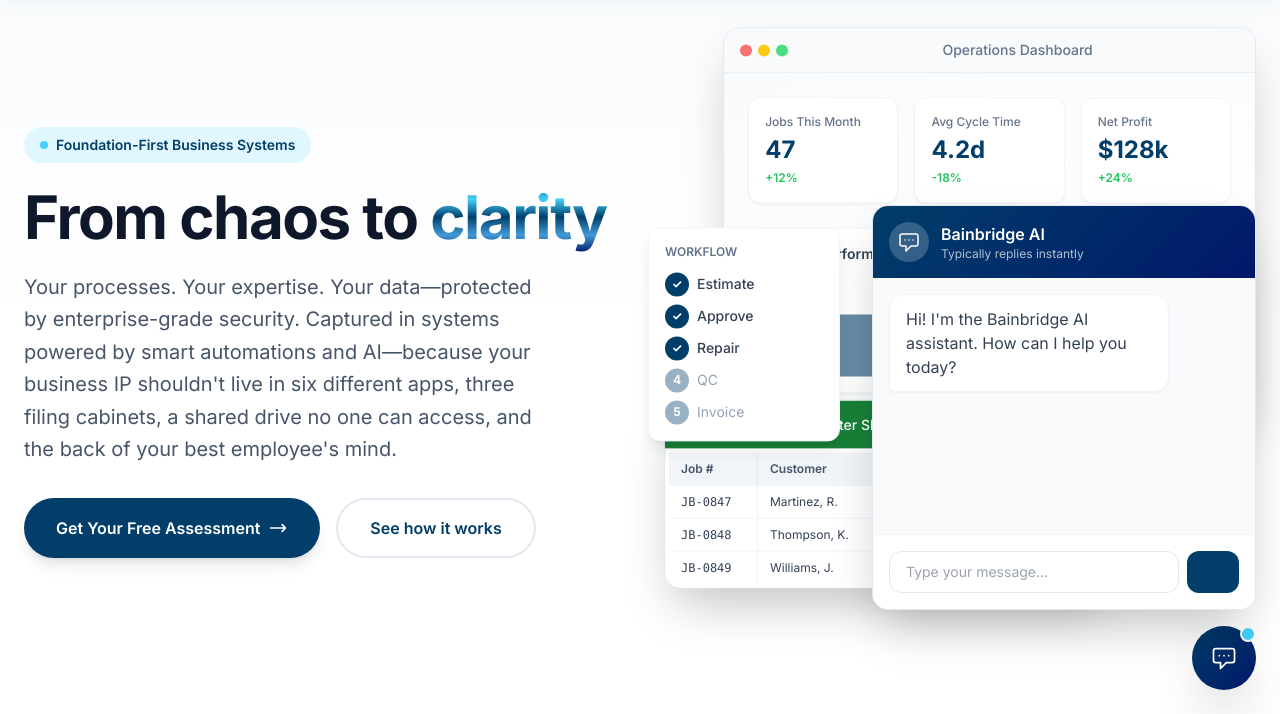
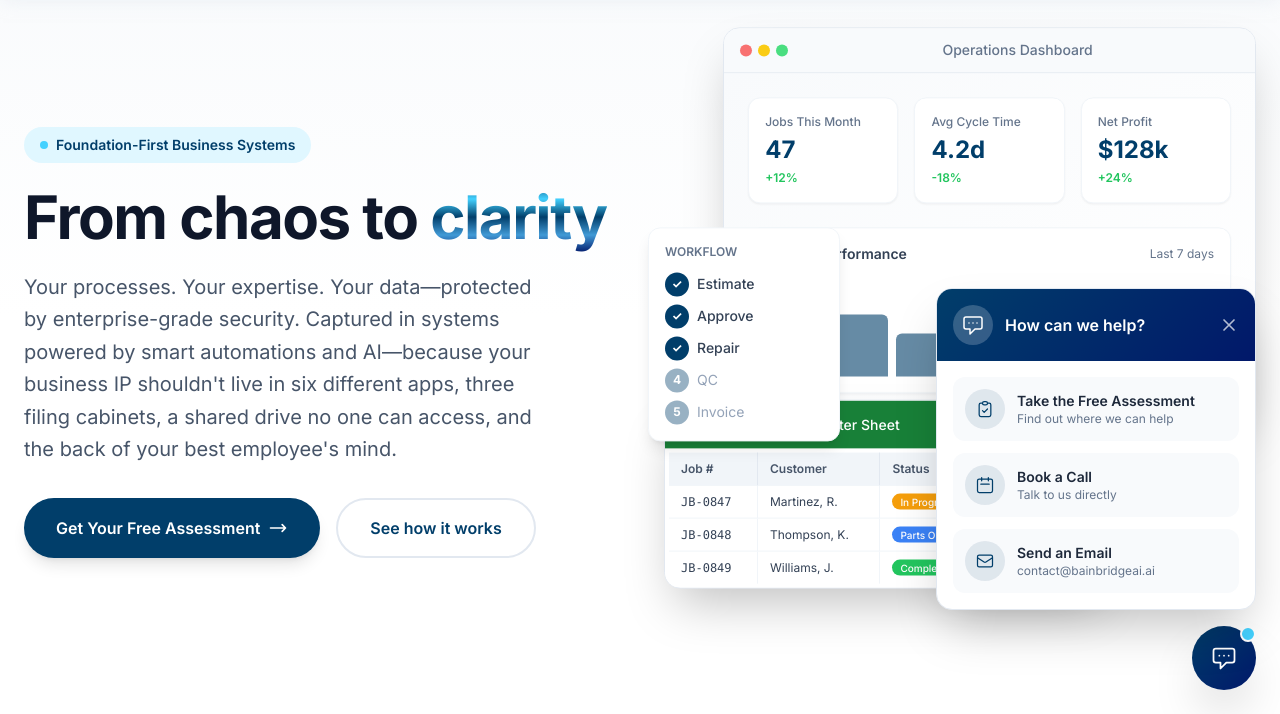
Before and after one commit to ttravj/bainbridge-website, a website: page index.html in a window 1280 px wide. Both pictures are taken after a click on the button 1224 px from the left and 744 px from the top of the page. Shown: the part 86-800 px from the top of the page. Drawn offline with nearby package versions, Linux system fonts and the light colour scheme.

Commit message:
Add files via upload

```diff
--- a/index.html
+++ b/index.html
@@ -553,7 +553,7 @@
             </svg>
           </div>
           <h3 class="font-semibold text-slate-800 mb-2">Email Us</h3>
-          <a href="mailto:travis@bainbridgeai.ai" class="text-[#013e6a] hover:underline">travis@bainbridgeai.ai</a>
+          <a href="mailto:contact@bainbridgeai.ai" class="text-[#013e6a] hover:underline">contact@bainbridgeai.ai</a>
         </div>
 
         <!-- Book a Call -->
@@ -567,16 +567,16 @@
           <a href="https://calendar.app.google/abniEgKe1rFuKKXy5" target="_blank" class="text-[#013e6a] hover:underline">Schedule a time →</a>
         </div>
 
-        <!-- Location -->
-        <div class="bg-white rounded-2xl p-8 text-center shadow-sm border border-slate-100">
-          <div class="w-14 h-14 mx-auto mb-4 rounded-full bg-[#013e6a]/10 flex items-center justify-center">
-            <svg class="w-7 h-7 text-[#013e6a]" fill="none" stroke="currentColor" viewBox="0 0 24 24">
-              <path stroke-linecap="round" stroke-linejoin="round" stroke-width="1.5" d="M17.657 16.657L13.414 20.9a1.998 1.998 0 01-2.827 0l-4.244-4.243a8 8 0 1111.314 0z"/>
-              <path stroke-linecap="round" stroke-linejoin="round" stroke-width="1.5" d="M15 11a3 3 0 11-6 0 3 3 0 016 0z"/>
+        <!-- Start Conversation -->
+        <div class="bg-gradient-to-br from-[#013e6a] to-[#01186a] rounded-2xl p-8 text-center shadow-sm">
+          <div class="w-14 h-14 mx-auto mb-4 rounded-full bg-white/20 flex items-center justify-center">
+            <svg class="w-7 h-7 text-white" fill="none" stroke="currentColor" viewBox="0 0 24 24">
+              <path stroke-linecap="round" stroke-linejoin="round" stroke-width="1.5" d="M8 12h.01M12 12h.01M16 12h.01M21 12c0 4.418-4.03 8-9 8a9.863 9.863 0 01-4.255-.949L3 20l1.395-3.72C3.512 15.042 3 13.574 3 12c0-4.418 4.03-8 9-8s9 3.582 9 8z"/>
             </svg>
           </div>
-          <h3 class="font-semibold text-slate-800 mb-2">Based In</h3>
-          <p class="text-slate-600">Bainbridge Island, WA</p>
+          <h3 class="font-semibold text-white mb-2">Not Sure Where to Start?</h3>
+          <p class="text-white/70 text-sm mb-4">Take our quick assessment and we'll point you in the right direction.</p>
+          <a href="assessment.html" class="inline-block px-5 py-2 bg-white text-[#013e6a] rounded-full font-semibold text-sm hover:bg-white/90 transition-colors">Start Assessment →</a>
         </div>
       </div>
     </div>
@@ -604,7 +604,7 @@
         <div>
           <h4 class="font-semibold mb-4">Get in Touch</h4>
           <ul class="space-y-3 text-slate-400">
-            <li><a href="/cdn-cgi/l/email-protection#bfdcd0d1cbdedccbffddded6d1ddcdd6dbd8daded691ded6" class="hover:text-white transition-colors"><span class="__cf_email__" data-cfemail="40232f2e34212334002221292e22322924272521296e2129">[email&#160;protected]</span></a></li>
+            <li><a href="mailto:contact@bainbridgeai.ai" class="hover:text-white transition-colors">contact@bainbridgeai.ai</a></li>
             <li><a href="assessment.html" target="_blank" class="hover:text-white transition-colors">Get Your Free Assessment</a></li>
           </ul>
         </div>
@@ -628,27 +628,63 @@
       <span class="absolute top-0 right-0 w-4 h-4 bg-[#43d1ff] rounded-full border-2 border-white animate-pulse"></span>
     </button>
 
-    <div id="chat-window" class="hidden absolute bottom-20 right-0 w-96 bg-white rounded-2xl shadow-2xl border border-slate-200 overflow-hidden">
+    <div id="chat-window" class="hidden absolute bottom-20 right-0 w-80 bg-white rounded-2xl shadow-2xl border border-slate-200 overflow-hidden">
       <div class="p-4 gradient-bg text-white">
-        <div class="flex items-center gap-3">
-          <div class="w-10 h-10 rounded-full bg-white/20 flex items-center justify-center">
-            <svg class="w-6 h-6" fill="none" stroke="currentColor" viewBox="0 0 24 24">
-              <path stroke-linecap="round" stroke-linejoin="round" stroke-width="1.5" d="M8 10h.01M12 10h.01M16 10h.01M9 16H5a2 2 0 01-2-2V6a2 2 0 012-2h14a2 2 0 012 2v8a2 2 0 01-2 2h-5l-5 5v-5z"/>
+        <div class="flex items-center justify-between">
+          <div class="flex items-center gap-3">
+            <div class="w-10 h-10 rounded-full bg-white/20 flex items-center justify-center">
+              <svg class="w-6 h-6" fill="none" stroke="currentColor" viewBox="0 0 24 24">
+                <path stroke-linecap="round" stroke-linejoin="round" stroke-width="1.5" d="M8 10h.01M12 10h.01M16 10h.01M9 16H5a2 2 0 01-2-2V6a2 2 0 012-2h14a2 2 0 012 2v8a2 2 0 01-2 2h-5l-5 5v-5z"/>
+              </svg>
+            </div>
+            <div>
+              <div class="font-semibold">How can we help?</div>
+            </div>
+          </div>
+          <button onclick="document.getElementById('chat-window').classList.add('hidden')" class="text-white/70 hover:text-white">
+            <svg class="w-5 h-5" fill="none" stroke="currentColor" viewBox="0 0 24 24">
+              <path stroke-linecap="round" stroke-linejoin="round" stroke-width="2" d="M6 18L18 6M6 6l12 12"/>
+            </svg>
+          </button>
+        </div>
+      </div>
+      <div class="p-4 space-y-3">
+        <a href="assessment.html" class="flex items-center gap-3 p-3 rounded-xl bg-slate-50 hover:bg-slate-100 transition-colors group">
+          <div class="w-10 h-10 rounded-full bg-[#013e6a]/10 flex items-center justify-center group-hover:bg-[#013e6a]/20 transition-colors">
+            <svg class="w-5 h-5 text-[#013e6a]" fill="none" stroke="currentColor" viewBox="0 0 24 24">
+              <path stroke-linecap="round" stroke-linejoin="round" stroke-width="1.5" d="M9 5H7a2 2 0 00-2 2v12a2 2 0 002 2h10a2 2 0 002-2V7a2 2 0 00-2-2h-2M9 5a2 2 0 002 2h2a2 2 0 002-2M9 5a2 2 0 012-2h2a2 2 0 012 2m-6 9l2 2 4-4"/>
             </svg>
           </div>
           <div>
-            <div class="font-semibold">Bainbridge AI</div>
-            <div class="text-xs text-white/70">Typically replies instantly</div>
+            <div class="font-semibold text-slate-800 text-sm">Take the Free Assessment</div>
+            <div class="text-xs text-slate-500">Find out where we can help</div>
           </div>
-        </div>
+        </a>
+        <a href="https://calendar.app.google/abniEgKe1rFuKKXy5" target="_blank" class="flex items-center gap-3 p-3 rounded-xl bg-slate-50 hover:bg-slate-100 transition-colors group">
+          <div class="w-10 h-10 rounded-full bg-[#013e6a]/10 flex items-center justify-center group-hover:bg-[#013e6a]/20 transition-colors">
+            <svg class="w-5 h-5 text-[#013e6a]" fill="none" stroke="currentColor" viewBox="0 0 24 24">
+              <path stroke-linecap="round" stroke-linejoin="round" stroke-width="1.5" d="M8 7V3m8 4V3m-9 8h10M5 21h14a2 2 0 002-2V7a2 2 0 00-2-2H5a2 2 0 00-2 2v12a2 2 0 002 2z"/>
+            </svg>
+          </div>
+          <div>
+            <div class="font-semibold text-slate-800 text-sm">Book a Call</div>
+            <div class="text-xs text-slate-500">Talk to us directly</div>
+          </div>
+        </a>
+        <a href="mailto:contact@bainbridgeai.ai" class="flex items-center gap-3 p-3 rounded-xl bg-slate-50 hover:bg-slate-100 transition-colors group">
+          <div class="w-10 h-10 rounded-full bg-[#013e6a]/10 flex items-center justify-center group-hover:bg-[#013e6a]/20 transition-colors">
+            <svg class="w-5 h-5 text-[#013e6a]" fill="none" stroke="currentColor" viewBox="0 0 24 24">
+              <path stroke-linecap="round" stroke-linejoin="round" stroke-width="1.5" d="M3 8l7.89 5.26a2 2 0 002.22 0L21 8M5 19h14a2 2 0 002-2V7a2 2 0 00-2-2H5a2 2 0 00-2 2v10a2 2 0 002 2z"/>
+            </svg>
+          </div>
+          <div>
+            <div class="font-semibold text-slate-800 text-sm">Send an Email</div>
+            <div class="text-xs text-slate-500">contact@bainbridgeai.ai</div>
+          </div>
+        </a>
       </div>
-      <div class="h-64 p-4 bg-slate-50">
-        <div class="bg-white text-slate-700 px-4 py-3 rounded-2xl rounded-bl-md shadow-sm border border-slate-100 max-w-[80%]">
-          Hi! I'm the Bainbridge AI assistant. How can I help you today?
-        </div>
-      </div>
-      <div class="p-4 border-t border-slate-100 bg-white flex gap-2">
-        <input type="text" placeholder="Type your message..." class="flex-1 px-4 py-2.5 rounded-xl border border-slate-200 focus:outline-none focus:ring-2 focus:ring-[#43d1ff] text-sm">
-        <button class="px-4 py-2.5 rounded-xl text-white bg-[#013e6a]">
-          <svg class="w-5 h-5" fill="none" stroke="currentColor" viewBox="0 0 24 24">
-            <path stroke-linecap="round" stroke-linejoin="round
+    </div>
+  </div>
+
+</body>
+</html>
```
Also changed, not shown: login.html (+1 -1 lines), privacy.html (+1 -1 lines), terms.html (+1 -1 lines).
